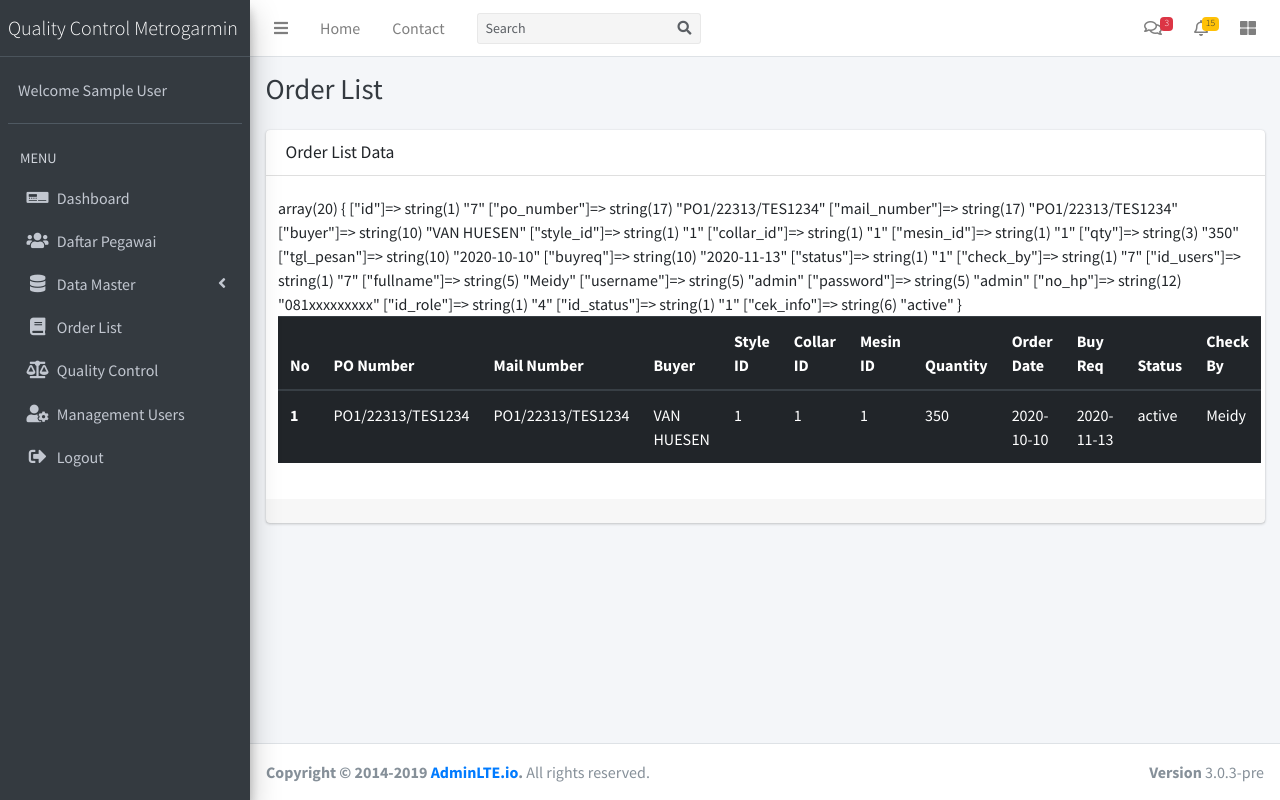
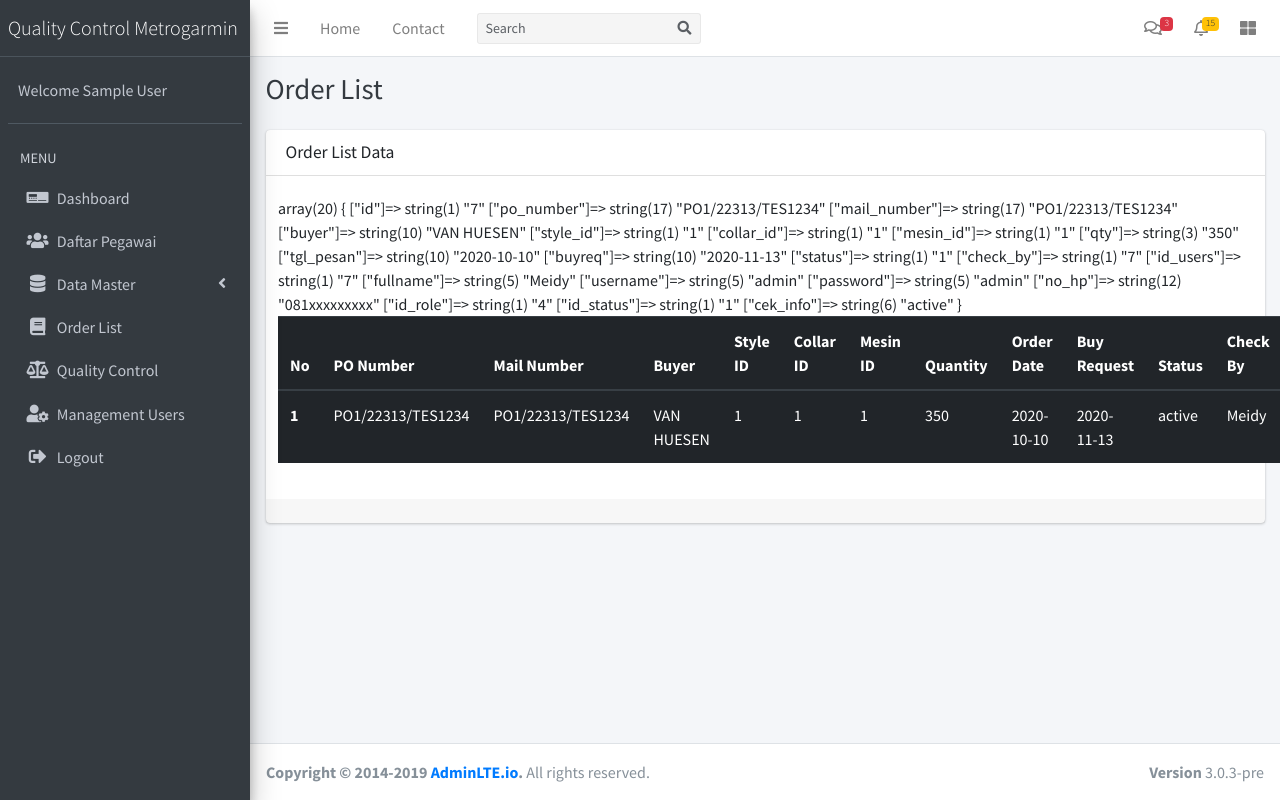
Before and after one commit to adhityarpr/qc_metrogramin, a PHP site: page /order_list.php in a window 1280 px wide. Run offline with PHP 8.4, Linux system fonts and the light colour scheme; the visitor is signed in with stand-in values (Sample User, id 1); data comes from the database, SQL or seed files in the repository; some libraries are stand-ins or nearby versions.

Commit message:
uji coba push

```diff
--- a/order_list.php
+++ b/order_list.php
@@ -53,7 +53,7 @@ require_once("database/connection.php");
                                             <th scope="col">Mesin ID</th>
                                             <th scope="col">Quantity</th>
                                             <th scope="col">Order Date</th>
-                                            <th scope="col">Buy Req</th>
+                                            <th scope="col">Buy Request</th>
                                             <th scope="col">Status</th>
                                             <th scope="col">Check By</th>
 
```
